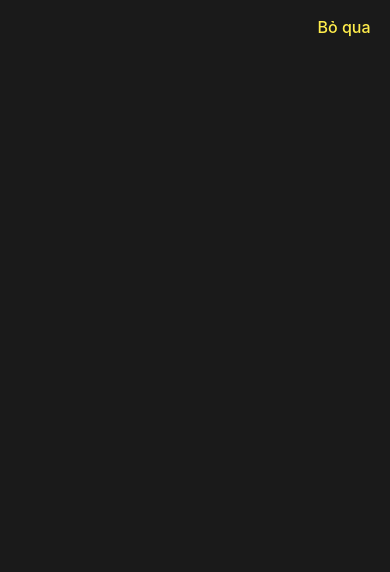
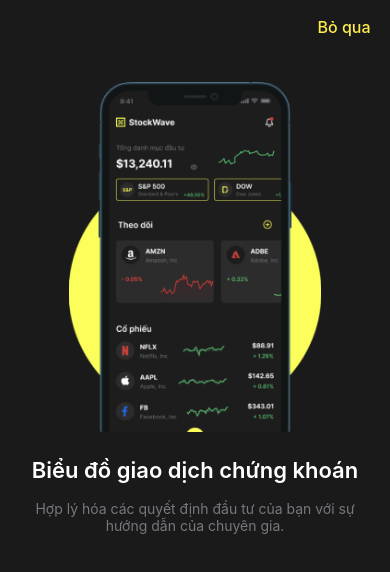
Before and after one commit to TalJa1/StockingApp, a React Native app: screen /Onboarding in a window 390 px wide. Shown: the top 572 px of the page. Built offline with nearby package versions, Linux system fonts and the light colour scheme.

Commit message:
Refactor tab bar styles in App.tsx and add Onboarding view

```diff
--- /dev/null
+++ b/services/renderData.ts
@@ -0,0 +1,13 @@
+export const InitPageData = [
+  {
+    img: require('../assets/init/phone1.png'),
+    title: 'Biểu đồ giao dịch chứng khoán',
+    description:
+      'Hợp lý hóa các quyết định đầu tư của bạn với sự hướng dẫn của chuyên gia.',
+  },
+  {
+    img: require('../assets/init/phone2.png'),
+    title: 'Tăng lợi nhuận của bạn',
+    description: 'Mở khóa tiềm năng lợi nhuận cho tăng trưởng tài chính.',
+  },
+];
--- /dev/null
+++ b/services/typeProps.ts
@@ -0,0 +1,5 @@
+export interface InitPageProps {
+  img: any;
+  title: string;
+  description: string;
+}
--- a/views/init/Onboarding.tsx
+++ b/views/init/Onboarding.tsx
@@ -1,5 +1,6 @@
 /* eslint-disable react-native/no-inline-styles */
 import {
+  Image,
   ScrollView,
   StyleSheet,
   Text,
@@ -11,6 +12,8 @@ import {SafeAreaView} from 'react-native-safe-area-context';
 import {centerAll, container, vh, vw} from '../../services/styleSheet';
 import useStatusBar from '../../services/useStatusBar';
 import {stocklineIcon} from '../../assets/svgXML';
+import {InitPageData} from '../../services/renderData';
+import {InitPageProps} from '../../services/typeProps';
 
 const Onboarding = () => {
   useStatusBar('#1A1A1A');
@@ -34,11 +37,24 @@ const Onboarding = () => {
 };
 
 const MainLayout: React.FC = () => {
+  const [renderData, setRenderData] = useState<InitPageProps>(InitPageData[0]);
+
+  useEffect(() => {
+    setRenderData(InitPageData[0]);
+  }, []);
+
   return (
-    <View style={{paddingVertical: vh(2)}}>
+    <View style={{paddingVertical: vh(2), flex: 1}}>
       <TouchableOpacity style={styles.btnSkip}>
         <Text style={styles.skipTxT}>Bỏ qua</Text>
       </TouchableOpacity>
+      <View style={[styles.upperView, centerAll]}>
+        <Image style={styles.mainImg} source={renderData.img} />
+      </View>
+      <View style={styles.lowerView}>
+        <Text style={styles.lowerTitle}>{renderData.title}</Text>
+        <Text style={styles.lowerdescription}>{renderData.description}</Text>
+      </View>
     </View>
   );
 };
@@ -71,4 +87,32 @@ const styles = StyleSheet.create({
     fontSize: 16,
     fontWeight: '500',
   },
+  mainImg: {
+    height: vw(100),
+    resizeMode: 'contain',
+  },
+  upperView: {
+    zIndex: 1,
+    flex: 1,
+    position: 'relative',
+    top: vh(5),
+  },
+  lowerView: {
+    flex: 1,
+    zIndex: 2,
+    backgroundColor: '#1A1A1A',
+    alignItems: 'center',
+    rowGap: vh(2),
+  },
+  lowerTitle: {
+    marginTop: vh(3),
+    color: '#FFFFFF',
+    fontSize: 22,
+    fontWeight: '600',
+    textAlign: 'center',
+  },
+  lowerdescription: {
+    textAlign: 'center',
+    color: '#76787E',
+  },
 });
```
Also changed, not shown: assets/init/phone1.png (added), assets/init/phone2.png (added).
